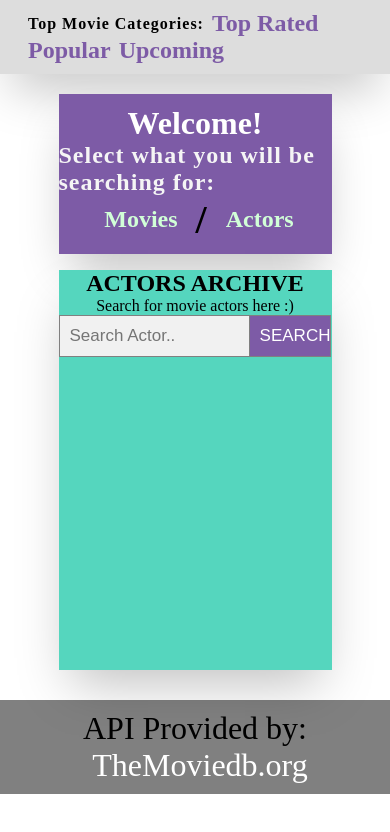
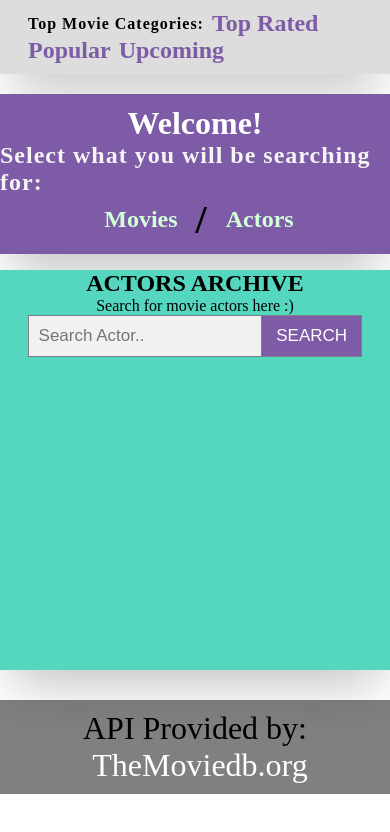
Before and after one commit to abdejohan/movie-app, an Angular app: page /actor in a window 390 px wide. Shown: the top 832 px of the page. Built offline with nearby package versions, Linux system fonts and the light colour scheme.

Commit message:
Add media querys for mobile view

```diff
--- a/src/app/app.component.css
+++ b/src/app/app.component.css
@@ -44,3 +44,11 @@ footer > ul > li > a {
 footer > ul > li {
   font-size: 2rem;
 }
+
+
+
+@media (max-width: 600px) {
+  .center {
+    width: 100%;
+  }
+}
--- a/src/app/navigation/navigation.component.css
+++ b/src/app/navigation/navigation.component.css
@@ -2,11 +2,6 @@
   box-sizing: border-box;
   margin: 0px;
   padding: 0px;
-}
-
-@media (max-width: 600px) {
-  nav {
-  }
 }
 
 header {
@@ -111,3 +106,9 @@ section {
   background-color: #7D5BA6;
   box-shadow: 0 25px 50px -12px rgba(0, 0, 0, 0.25);
 }
+
+@media (max-width: 600px) {
+  section {
+    width: 100%;
+  }
+}
--- a/src/styles.css
+++ b/src/styles.css
@@ -6,9 +6,13 @@
   margin: 0px;
 }
 
+body {
+  width: 100%;
+}
+
 
 .back-button {
-  width: 300px;
+  width: 80%;
   height: 40px;
   background-color: #7D5BA6;
 }
```
